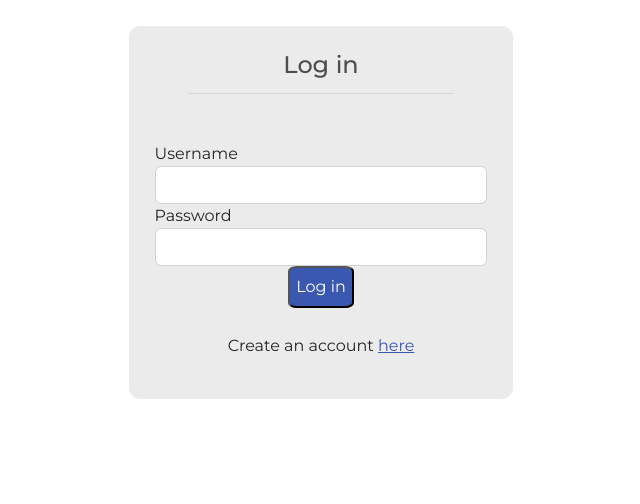
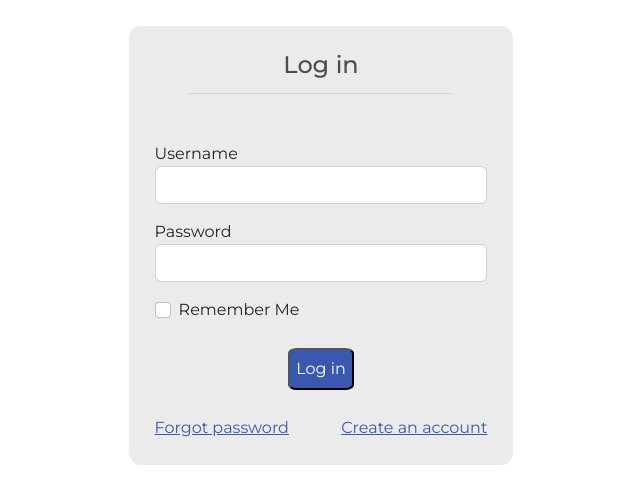
Before and after one commit to stableAhmad/django-bug-tracking-software, a Django app: template bug_tracking_system/templates/signin.html in a window 1280 px wide. Shown: the top 504 px of the page, without its empty margins (319-959 px from the left). Run offline with Django 4.2, Linux system fonts and the light colour scheme; the template is opened without the code that fills it, so the values that code supplies are empty; some libraries are stand-ins or nearby versions; some web fonts are replaced.

Commit message:
last commit

```diff
--- a/To Do.txt
+++ b/To Do.txt
@@ -13,3 +13,5 @@ mod the migrations at the end
 
 main page:
 	increase row height on small breakpoint for responsiveness
+
+remove unnecessary js css files
--- a/bug_tracking_system/static/base.css
+++ b/bug_tracking_system/static/base.css
@@ -13,6 +13,11 @@
 {
 	background-color: #3A58AF !important;
 
+}
+
+.a_color
+{
+	color: #000080 !important;
 }
 
 .navbar-nav
--- a/bug_tracking_system/templates/signin.html
+++ b/bug_tracking_system/templates/signin.html
@@ -17,25 +17,37 @@
 		<h1 id="title">Log in</h1>
 		<form class="mt-5" method="POST">
 			{% csrf_token %}
-			<div id="container">
+			<div id="container" class="mb-4">
 
-				<div class="form-group">
+				<div class="form-group mb-3">
 					<label>Username</label>
 					<input class="form-control" type="text" name="username" >
 
 				</div>
 
-				<div class="form-group">
+				<div class="form-group mb-3">
 
 					<label>Password</label>
 					<input type="password" class="form-control" name="password" >
 
 				</div>
 
+				<div class="form-group">
+						<div class="form-check">
+					<input class="form-check-input" type="checkbox" value="" id="flexCheckDefault">
+					<label class="form-check-label" for="flexCheckDefault">
+						Remember Me
+					</label>
+				</div>
+				</div>
+
 			</div>
 			<button type="submit" >Log in</button>
 			<p class="error">{{ message }}</p>
-			<p>Create an account <a href = "/signup" >here</a></p>
+			<div class="d-flex justify-content-between w-100">
+				<a href="/reset_password">Forgot password</a>
+				<a href = "/signup">Create an account</a>
+			</div>
 		</form>
 	</div>
 
--- a/bug_tracking_system/templates/signup.html
+++ b/bug_tracking_system/templates/signup.html
@@ -19,16 +19,16 @@
 		<h1 id="title">Create an account</h1>
 		<form class="mt-5" method="POST">
 			{% csrf_token %}
-			<div id="container">
+			<div class="mb-4" id="container">
 				{% for field in form %}
-				<div class="form-group">
+				<div class="form-group mb-3">
 					{{ field.label }}
 					{{ field }}
 				</div>
 
 				{% endfor %}
 			</div>
-			<button type="submit" >Submit</button>
+			<button class="mb-2" type="submit" >Submit</button>
 			{% for m in error_list %}
 			 <p class="error" >{{ m }}</p>
 			{% endfor %}
```
Also changed, not shown: bug_tracking_system/bug_tracking_system/settings.py (+7 -0 lines), bug_tracking_system/bug_tracking_system/urls.py (+8 -17 lines), bug_tracking_system/templates/base.html (+3 -5 lines), bug_tracking_system/templates/home.html (+4 -4 lines), bug_tracking_system/user/views.py (+7 -0 lines), bug_tracking_system/db.sqlite3.
